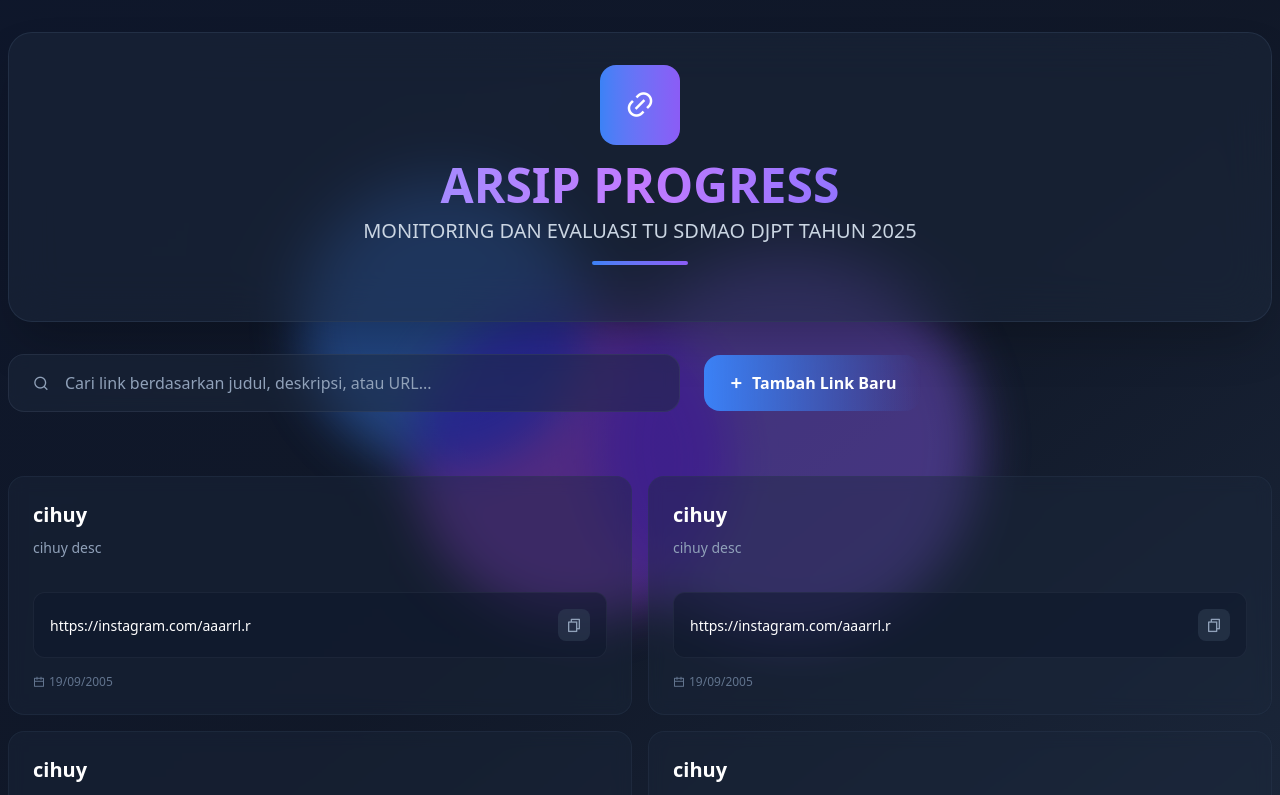
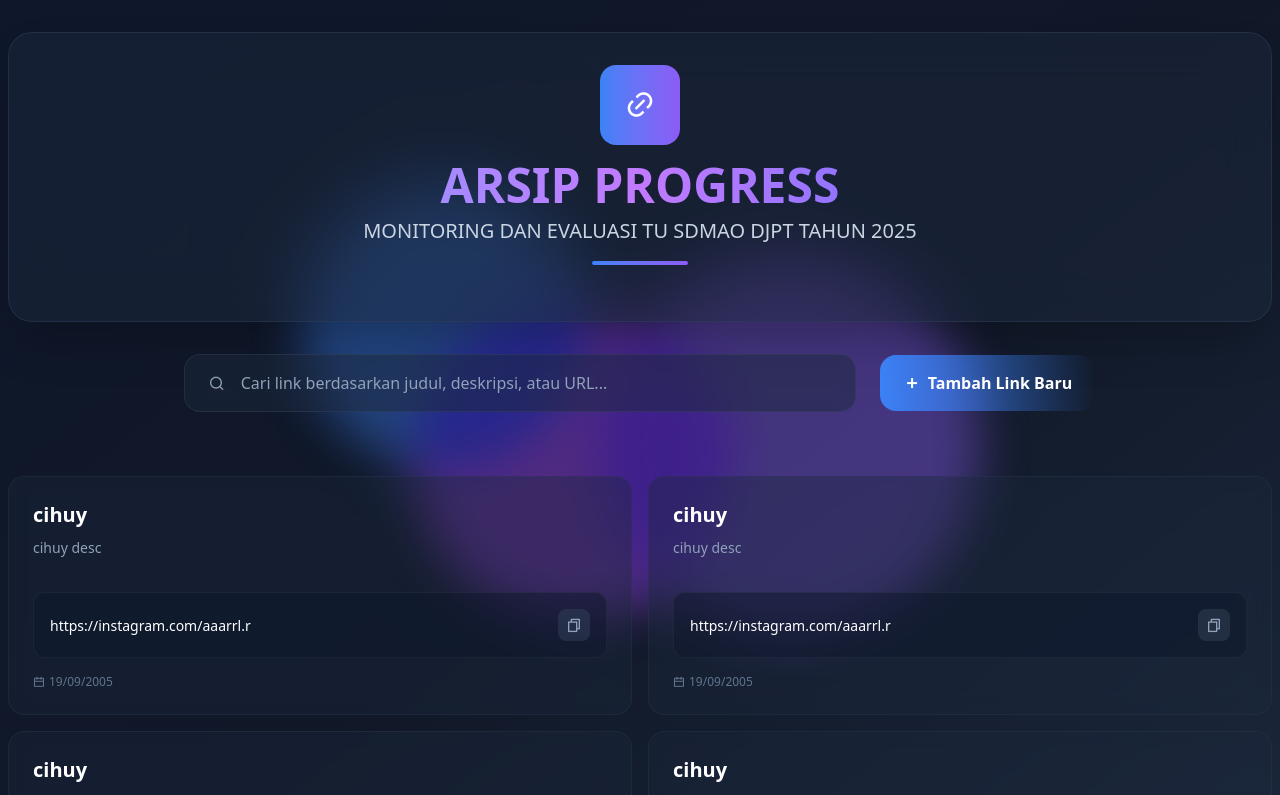
Before and after one commit to Glenn-Rhee/progress-archive-kkp, a Next.js app: page / in a window 1280 px wide. Shown: the top 795 px of the page. Built offline with nearby package versions, Linux system fonts and the light colour scheme.

Commit message:
refactor: add animate-glow at globals.css

```diff
--- a/src/app/globals.css
+++ b/src/app/globals.css
@@ -10,8 +10,9 @@
     --color-accent-600: #7c3aed;
 
     --animate-fade-in: fadeIn 0.5s ease-in-out;
-    --slide-up: slideUp 0.3s ease-out;
+    --animate-slide-up: slideUp 0.3s ease-out;
     --animate-bounce-in: bounceIn 0.6s ease-out;
+    --animate-glow: glow 2s ease-in-out infinite alternate;
 
     @keyframes fadeIn {
         0% {
--- a/src/components/home/SearchBar.tsx
+++ b/src/components/home/SearchBar.tsx
@@ -1,6 +1,6 @@
 export default function SearchBar() {
   return (
-    <div className="flex flex-col lg:flex-row gap-6 items-center mb-8 animate-slide-up">
+    <div className="flex flex-col lg:flex-row gap-6 items-center justify-center mb-8 animate-slide-up">
       <div className="relative flex-1 w-full lg:max-w-2xl">
         <div className="w-full bg-slate-800/50 backdrop-blur-sm px-6 py-4 gap-x-4 border border-slate-600/30 rounded-2xl items-center flex">
           <button>
```
